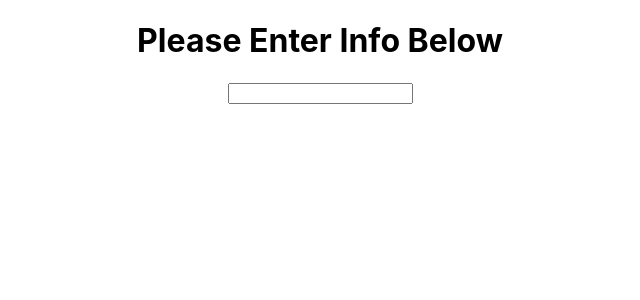
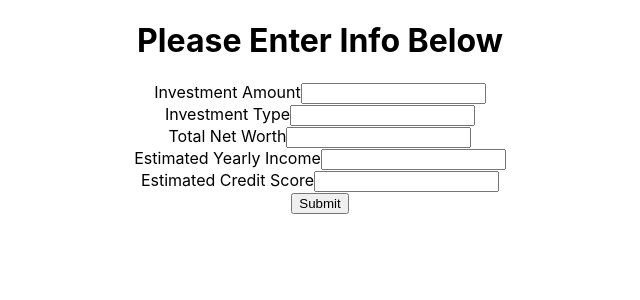
Before and after one commit to dunbar-brett/investor-app, a React (Create React App) app: page / in a window 1280 px wide. Shown: the top 300 px of the page, without its empty margins (320-960 px from the left). Built offline with nearby package versions, Linux system fonts and the light colour scheme.

Commit message:
more forms with validation and error messages

```diff
--- a/src/components/InvestorForm.js
+++ b/src/components/InvestorForm.js
@@ -7,14 +7,56 @@ import { useForm } from 'react-hook-form'
 export default function InvestorForm (props) {
     const {register, handleSubmit, errors } = useForm();
 
-    const onSubmit = data => alert(JSON.stringify(data));
+    const onSubmit = (data) => alert(JSON.stringify(data));
 
 
     return (
         <div>
             <h1>Please Enter Info Below</h1>
             <form onSubmit={handleSubmit(onSubmit)}>
-                <input type="text"/>
+                <label>
+                    Investment Amount
+                    <input name="investmentAmount" type="number" ref={register({required: true})}/>
+                    {errors.investmentAmount && <span>Investment Amount is Required</span>}
+                </label>
+                <br/>
+                <label>
+                    Investment Type
+                    <input name="investmentType" type="text" ref={register({required: true})}/>
+                    <span>{errors.investmentType && "Investment Type is Required"}</span>
+                </label>
+                <br/>
+                <label>
+                    Total Net Worth
+                    <input name="totalNetWorth" type="number" ref={register({required: true})}/>
+                    <span>{errors.investmentType && "Investment Type is Required"}</span>
+                </label>
+                <br/>
+                <label>
+                    Estimated Yearly Income
+                    <input name="investmentType" type="text" ref={register({required: true})}/>
+                    <span>{errors.investmentType && "Investment Type is Required"}</span>
+                </label>
+                <br/>
+                <label>
+                    Estimated Credit Score
+                    <input name="estimatedCreditScore" type="number"
+                        ref={register({
+                            required: "Estimated Credit Score is required",
+                            min: {
+                                value: 300,
+                                message: "Minimum credit score is 300."
+                            },
+                            max: {
+                                value: 850,
+                                message: "Maximum credit score is 850."
+                            }
+                        })
+                    }/>
+                    {errors.estimatedCreditScore?.message}
+                </label>
+                <br/>
+                <input type="submit" />
             </form>
 
         </div>
```
